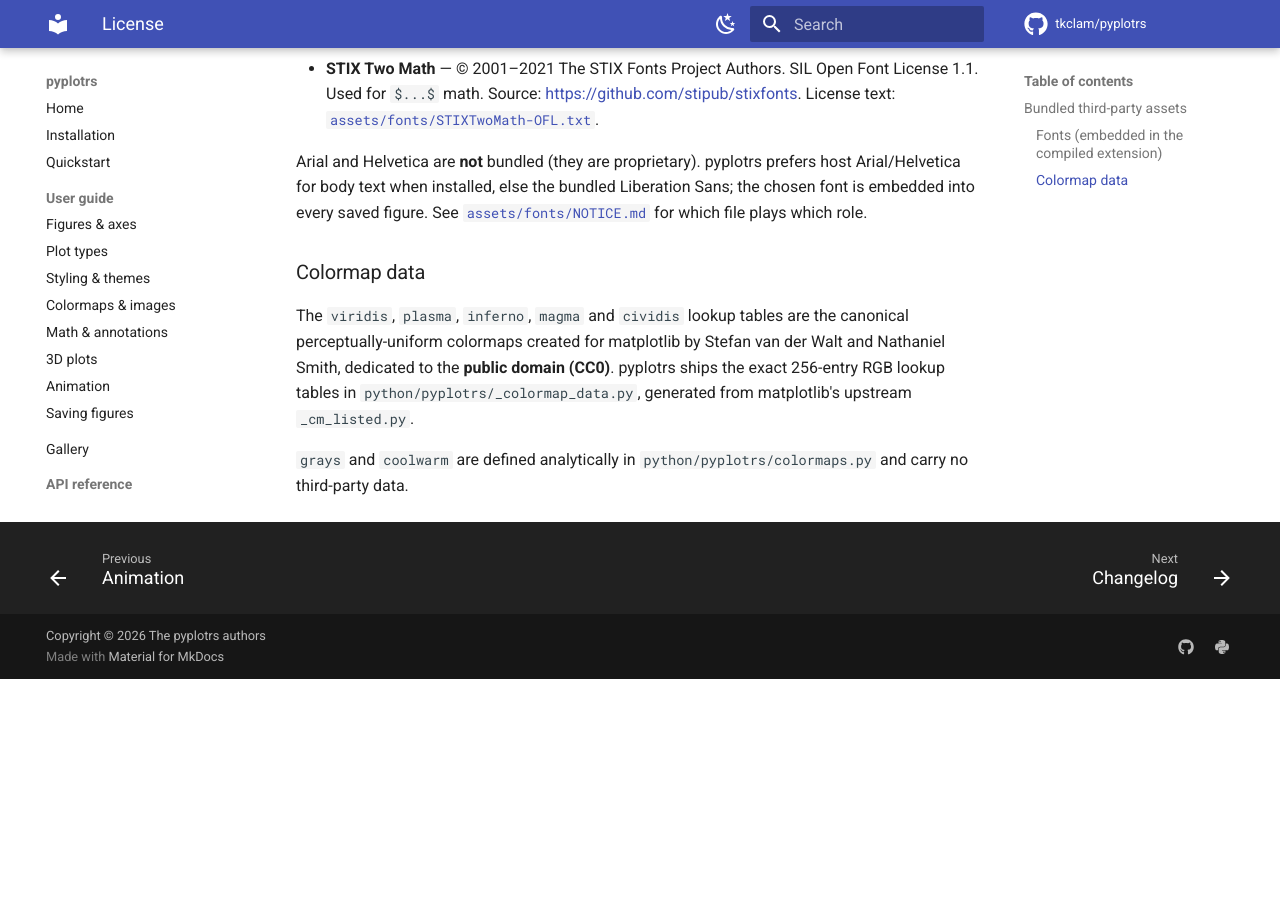
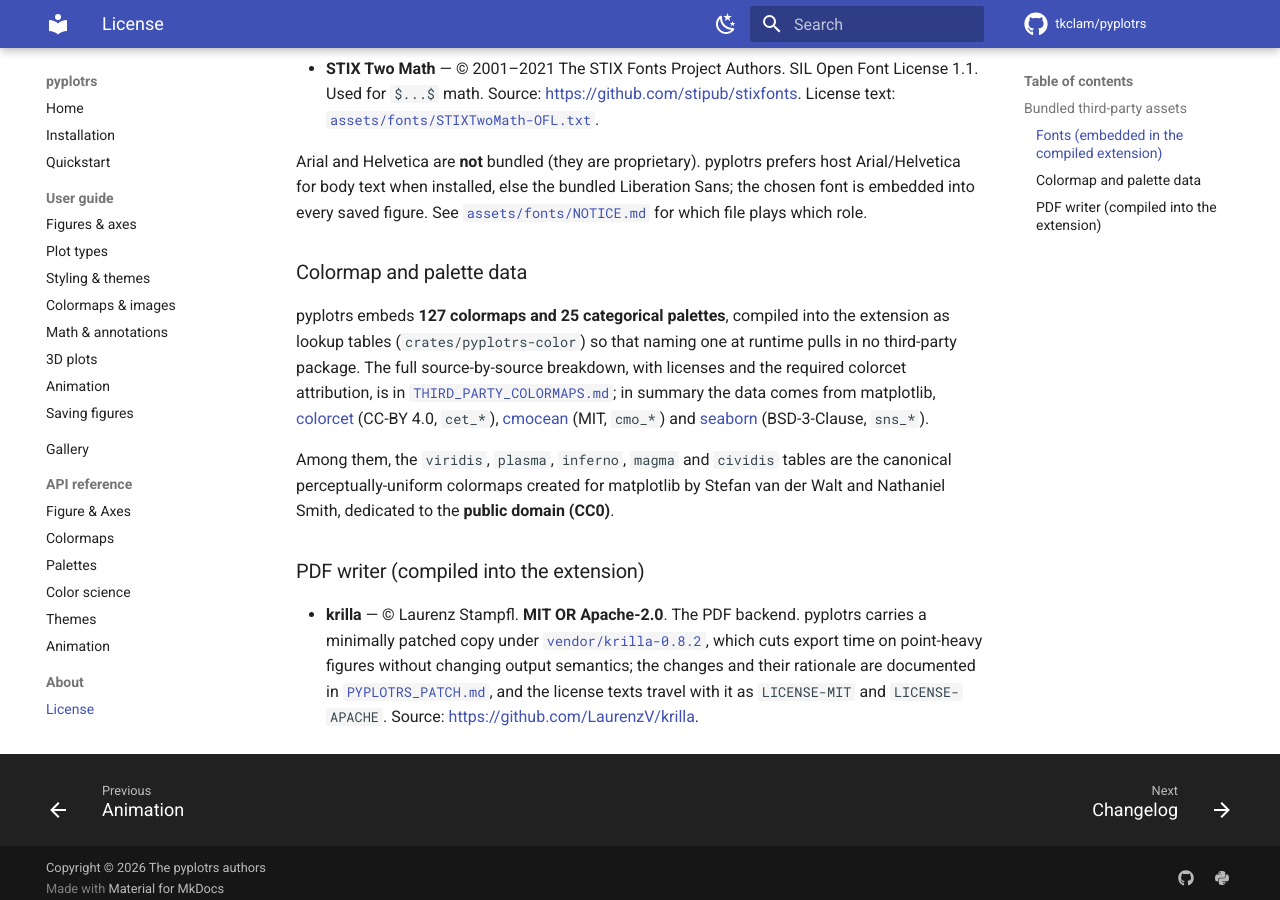
Before and after one commit to tkclam/pyplotrs, an MkDocs documentation site: the page built from docs/about/license.md, in a window 1280 px wide and 900 px high, scrolled down 496 px. Built offline with MkDocs 1.6.1 and Material for MkDocs 9.7.7, drawn with Linux system fonts in a browser that asks for light colours; comment, search, counter and statistics services are not loaded; before the commit the page ends 1175 px from its top, so only the background shows below that.

Commit message:
Carry krilla's license texts, and correct the colormap provenance
The vendored krilla is 60 source files of MIT-OR-Apache-2.0 code, © Laurenz
Stampfl, redistributed in our sdist and compiled into every wheel. Both
licenses require the notice to travel with it, and the crates.io tarball
ships none - the only license file under vendor/ covered the ICC profiles.
That is also out of step with how this project treats every other bundled
asset: the fonts and colormap data each get a source, a license and a link.
krilla appeared in neither THIRD_PARTY_COLORMAPS.md nor docs/about/license.md.

Adds verbatim LICENSE-MIT and LICENSE-APACHE beside the vendored source, a
license note atop the patch README, and a krilla entry on the license page.

The colormap section of that page was also stale in both paragraphs, not
just the one path: it sent readers to `python/pyplotrs/_colormap_data.py`,
deleted when the tables moved into pyplotrs-color, and claimed `grays` and
`coolwarm` are "defined analytically in colormaps.py". Nothing is, now -
every colormap resolves through the Rust registry. Rewritten around the
real figures (127 colormaps, 25 palettes) and pointed at
THIRD_PARTY_COLORMAPS.md, which is the document that stays current.

Co-Authored-By: Claude Opus 5 <noreply@anthropic.com>

```diff
--- a/docs/about/license.md
+++ b/docs/about/license.md
@@ -30,13 +30,28 @@ Sans; the chosen font is embedded into every saved figure. See
 [`assets/fonts/NOTICE.md`](https://github.com/tkclam/pyplotrs/blob/main/assets/fonts/NOTICE.md)
 for which file plays which role.
 
-### Colormap data
+### Colormap and palette data
 
-The `viridis`, `plasma`, `inferno`, `magma` and `cividis` lookup tables are the
-canonical perceptually-uniform colormaps created for matplotlib by Stefan van der
-Walt and Nathaniel Smith, dedicated to the **public domain (CC0)**. pyplotrs ships
-the exact 256-entry RGB lookup tables in `python/pyplotrs/_colormap_data.py`,
-generated from matplotlib's upstream `_cm_listed.py`.
+pyplotrs embeds **127 colormaps and 25 categorical palettes**, compiled into the
+extension as lookup tables (`crates/pyplotrs-color`) so that naming one at
+runtime pulls in no third-party package. The full source-by-source breakdown,
+with licenses and the required colorcet attribution, is in
+[`THIRD_PARTY_COLORMAPS.md`](https://github.com/tkclam/pyplotrs/blob/main/THIRD_PARTY_COLORMAPS.md);
+in summary the data comes from matplotlib, [colorcet](https://colorcet.holoviz.org/)
+(CC-BY 4.0, `cet_*`), [cmocean](https://matplotlib.org/cmocean/) (MIT, `cmo_*`)
+and [seaborn](https://seaborn.pydata.org/) (BSD-3-Clause, `sns_*`).
 
-`grays` and `coolwarm` are defined analytically in `python/pyplotrs/colormaps.py`
-and carry no third-party data.
+Among them, the `viridis`, `plasma`, `inferno`, `magma` and `cividis` tables are
+the canonical perceptually-uniform colormaps created for matplotlib by Stefan van
+der Walt and Nathaniel Smith, dedicated to the **public domain (CC0)**.
+
+### PDF writer (compiled into the extension)
+
+- **krilla** — © Laurenz Stampfl. **MIT OR Apache-2.0**. The PDF backend.
+  pyplotrs carries a minimally patched copy under
+  [`vendor/krilla-0.8.2`](https://github.com/tkclam/pyplotrs/blob/main/vendor/krilla-0.8.2),
+  which cuts export time on point-heavy figures without changing output
+  semantics; the changes and their rationale are documented in
+  [`PYPLOTRS_PATCH.md`](https://github.com/tkclam/pyplotrs/blob/main/vendor/krilla-0.8.2/PYPLOTRS_PATCH.md),
+  and the license texts travel with it as `LICENSE-MIT` and `LICENSE-APACHE`.
+  Source: <https://github.com/LaurenzV/krilla>.
```
Also changed, not shown: 3 other files.
